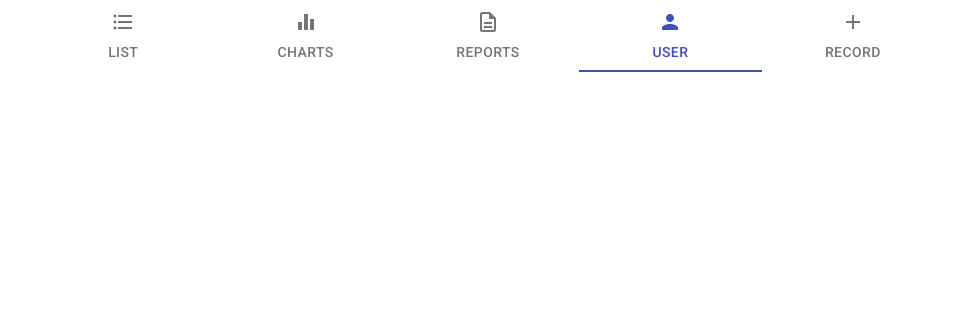
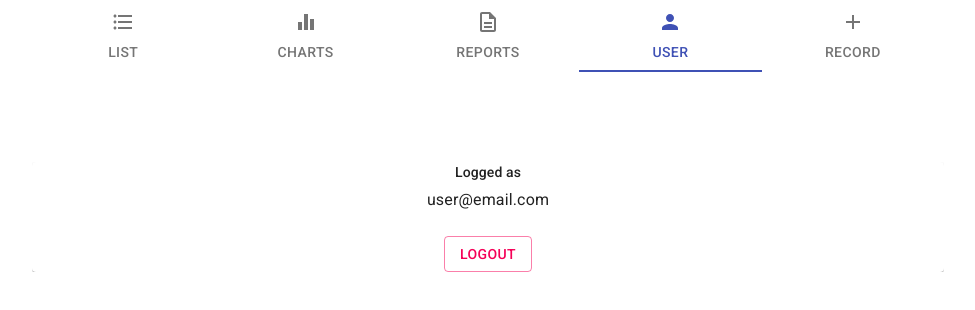
Before and after one commit to jpenna/sleep-app, a React app in the folder web/: page / in a window 1280 px wide. Both pictures are taken after a click on the tab "USER". Shown: the top 310 px of the page, without its empty margins (152-1127 px from the left). Built offline with nearby package versions, Linux system fonts and the light colour scheme.

Commit message:
Add user page

```diff
--- a/web/src/App.jsx
+++ b/web/src/App.jsx
@@ -4,7 +4,7 @@ import { MuiPickersUtilsProvider } from '@material-ui/pickers';
 
 import MomentUtils from '@date-io/moment';
 
-import Home from './pages/Home';
+import Home from './views/Home';
 
 export default function App() {
   return (
--- a/web/src/pages/Home.jsx
+++ b/web/src/views/Home.jsx
@@ -1,8 +1,9 @@
-import React, { useState, useMemo, useCallback } from 'react';
-import { Typography, Table } from '@material-ui/core';
+import React, { useState } from 'react';
+import { Typography } from '@material-ui/core';
 
 import Menu from '../components/Menu';
-import ListContent from '../components/ListContent';
+import ListContent from './ListContent';
+import UserContent from './UserContent';
 
 export default function Home() {
   const [tab, setTab] = useState(0);
@@ -10,6 +11,7 @@ export default function Home() {
   return (
     <>
       <Menu tab={tab} setTab={setTab} />
+
       {tab === 0 && <ListContent />}
       <Typography hidden={tab !== 1}>
         Charts
@@ -17,6 +19,12 @@ export default function Home() {
       <Typography hidden={tab !== 2}>
         Reports
       </Typography>
+
+      {tab === 3 && <UserContent />}
+
+      <Typography hidden={tab !== 4}>
+        +Report
+      </Typography>
     </>
   );
 }
--- a/web/src/components/ListContent.jsx
+++ b/web/src/views/ListContent.jsx
@@ -3,7 +3,7 @@ import { Paper, Table, TableHead, TableCell, TableBody, TableRow, Button } from
 import { makeStyles } from '@material-ui/core/styles';
 import HighlightOffOutlinedIcon from '@material-ui/icons/HighlightOffOutlined';
 
-import Filters from './Filters';
+import Filters from '../components/Filters';
 
 const useStyles = makeStyles((theme) => ({
   root: {
--- /dev/null
+++ b/web/src/views/UserContent.jsx
@@ -0,0 +1,38 @@
+import React from 'react';
+import { Card, Button, Typography } from '@material-ui/core';
+import { makeStyles } from '@material-ui/core/styles';
+
+const useStyles = makeStyles(() => ({
+  container: {
+    width: '100%',
+    marginTop: '90px',
+    overflowX: 'auto',
+    textAlign: 'center',
+  },
+  logout: {
+    marginTop: '24px',
+  },
+  email: {
+    marginTop: '4px',
+  },
+}));
+export default function UserContent() {
+  const styles = useStyles();
+
+  return (
+    <div className={styles.container}>
+      <Card>
+        <Typography variant="subtitle2">
+          Logged as
+        </Typography>
+        <Typography variant="body1" className={styles.email}>
+          user@email.com
+        </Typography>
+
+        <Button color="secondary" variant="outlined" className={styles.logout}>
+          Logout
+        </Button>
+      </Card>
+    </div>
+  );
+}
```
